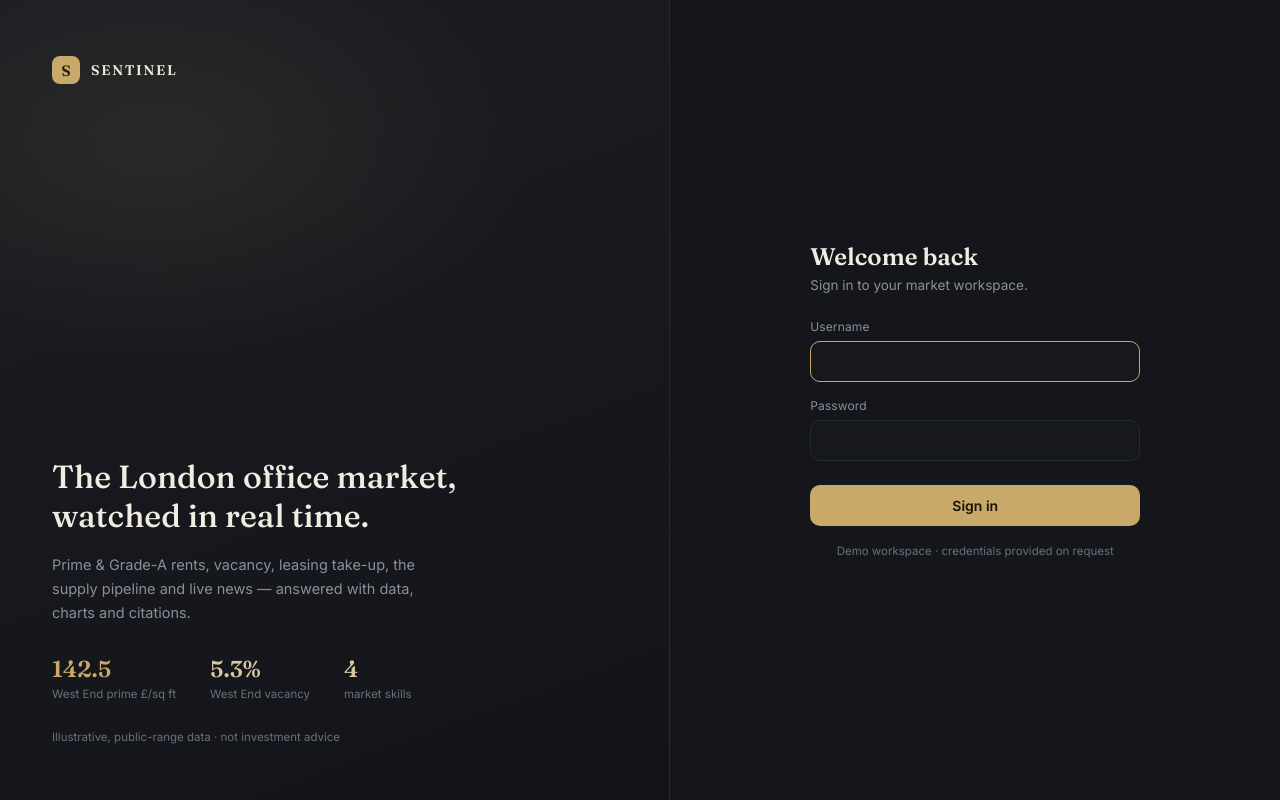
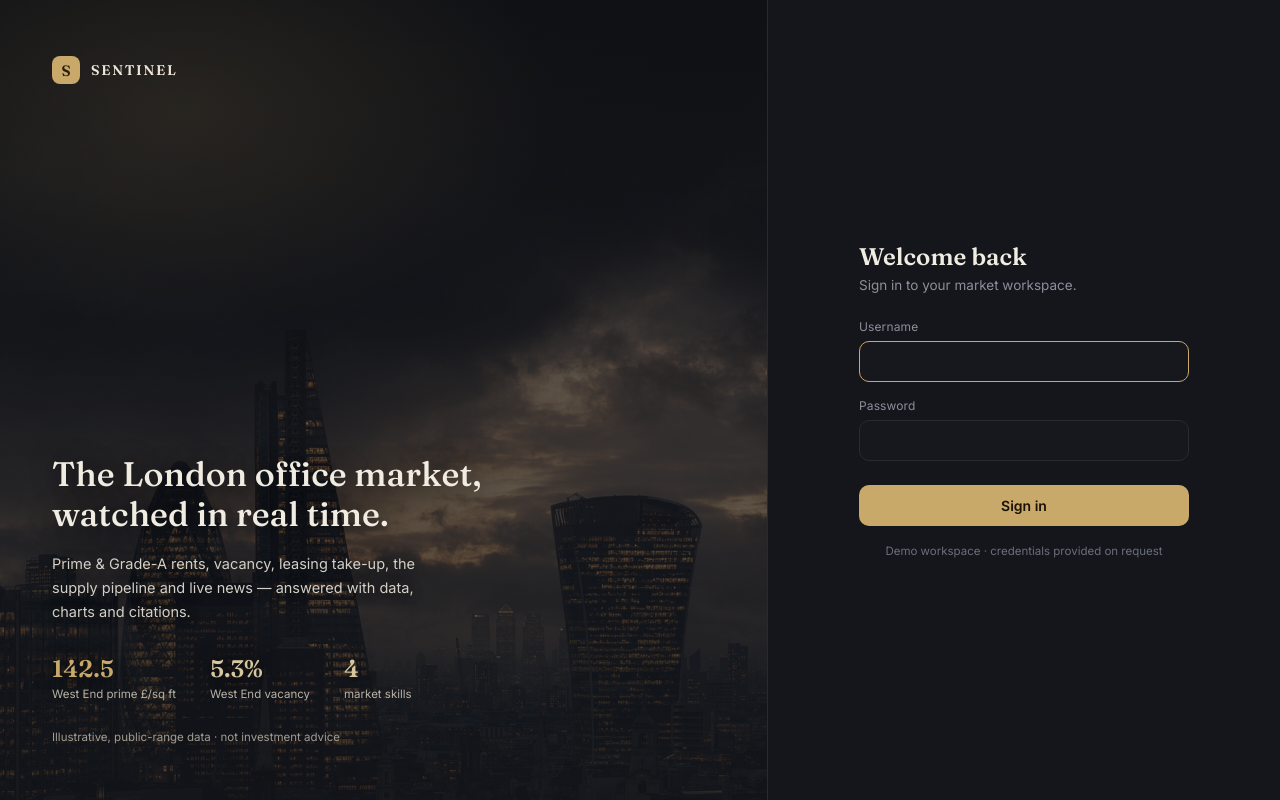
Before and after one commit to conzchung/sentinel-cre-agent, a Next.js app in the folder frontend/: page /login in a window 1280 px wide. Built offline with nearby package versions, Linux system fonts and the light colour scheme; no server answers.

Commit message:
feat(frontend): photographic 6:4 login with skyline background

```diff
--- a/frontend/app/globals.css
+++ b/frontend/app/globals.css
@@ -110,8 +110,9 @@ a:hover { text-decoration: underline; }
    ===================================================================== */
 .login {
   display: grid;
-  grid-template-columns: 1.1fr 1fr;
+  grid-template-columns: 1.5fr 1fr;   /* 6:4 — image-heavy, form gets just enough */
   min-height: 100vh;
+  min-height: 100dvh;
 }
 @media (max-width: 820px) {
   .login { grid-template-columns: 1fr; }
@@ -123,7 +124,13 @@ a:hover { text-decoration: underline; }
   padding: 56px 52px;
   display: flex;
   flex-direction: column;
-  background: linear-gradient(160deg, #1b1d23, #131419);
+  /* layered top→bottom: dark legibility wash → warm gold tint → the skyline */
+  background:
+    linear-gradient(180deg, rgba(15, 16, 20, 0.86) 0%, rgba(17, 18, 23, 0.58) 40%, rgba(20, 22, 27, 0.78) 100%),
+    linear-gradient(160deg, rgba(200, 169, 106, 0.10), rgba(19, 20, 25, 0) 55%),
+    url('/sentinel-login.png');
+  background-size: cover;
+  background-position: center 18%;
   border-right: 1px solid var(--border);
   overflow: hidden;
 }
@@ -131,38 +138,41 @@ a:hover { text-decoration: underline; }
   content: '';
   position: absolute;
   inset: 0;
-  background: radial-gradient(620px 360px at 24% 18%, rgba(200, 169, 106, 0.10), transparent 60%);
+  background: radial-gradient(620px 360px at 24% 14%, rgba(200, 169, 106, 0.12), transparent 60%);
   pointer-events: none;
 }
 .la-brand { display: flex; align-items: center; gap: 11px; margin-bottom: auto; position: relative; }
 .la-h1 {
   font-family: var(--font-serif);
   font-weight: 500;
-  font-size: 32px;
-  line-height: 1.2;
+  font-size: 34px;
+  line-height: 1.18;
   margin: 0 0 18px;
   color: var(--text-strong);
   position: relative;
+  text-shadow: 0 2px 24px rgba(0, 0, 0, 0.6);
 }
 .la-p {
   font-size: 14.5px;
   line-height: 1.65;
-  color: var(--muted);
+  color: #d3cfc6;
   max-width: 400px;
   margin: 0 0 30px;
   position: relative;
+  text-shadow: 0 1px 12px rgba(0, 0, 0, 0.5);
 }
 .la-stats { display: flex; gap: 34px; margin-bottom: 28px; position: relative; }
 .la-stats div b {
   display: block;
   font-family: var(--font-serif);
-  font-size: 23px;
+  font-size: 24px;
   color: var(--gold-soft);
   font-variant-numeric: tabular-nums;
+  text-shadow: 0 2px 18px rgba(0, 0, 0, 0.6);
 }
 .la-stats div:first-child b { color: var(--gold); }
-.la-stats div span { font-size: 11.5px; color: var(--faint); }
-.la-foot { font-size: 11.5px; color: var(--faint); position: relative; }
+.la-stats div span { font-size: 11.5px; color: #b7b2a6; }
+.la-foot { font-size: 11.5px; color: #a39e93; position: relative; }
 
 .login-panel { display: grid; place-items: center; padding: 32px; }
 .login-card { width: 330px; }
```
